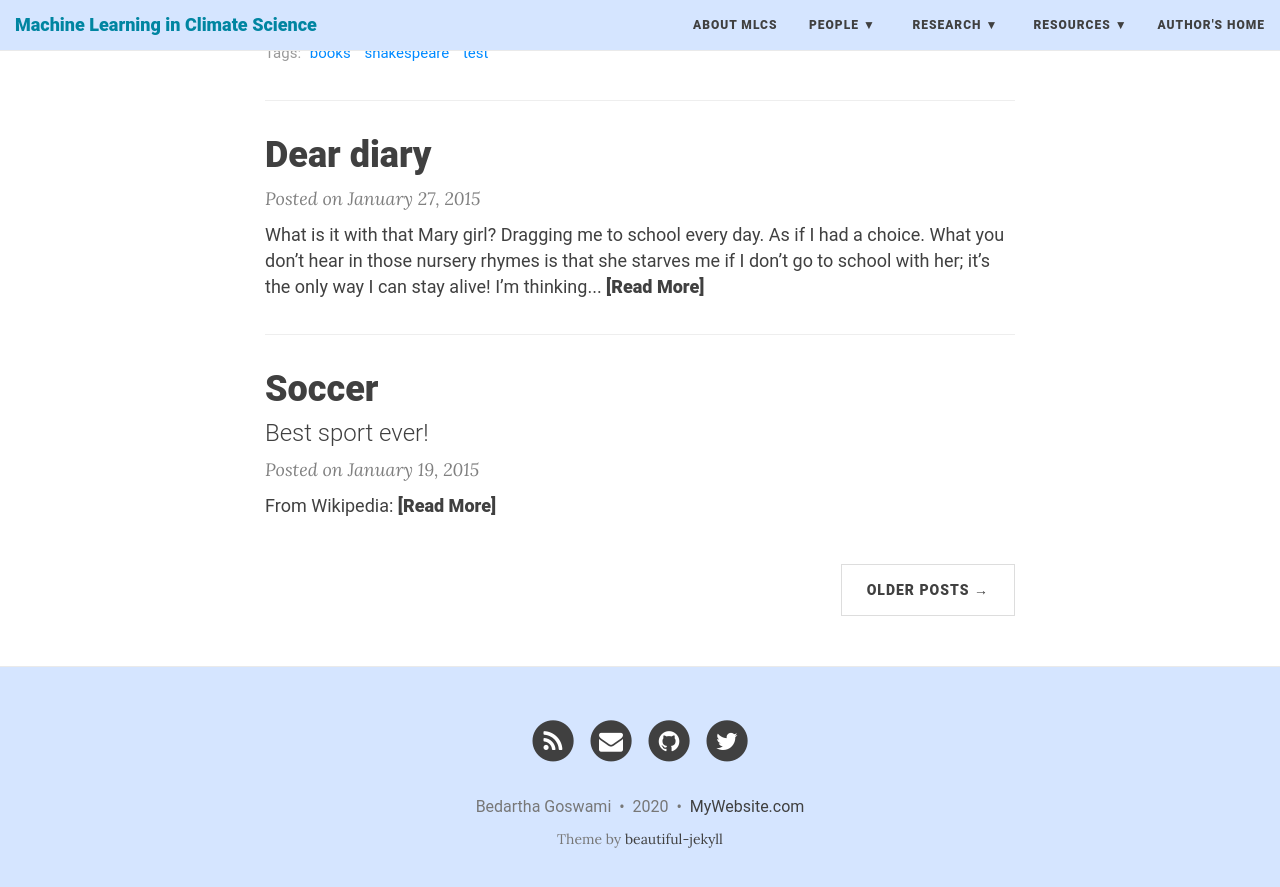
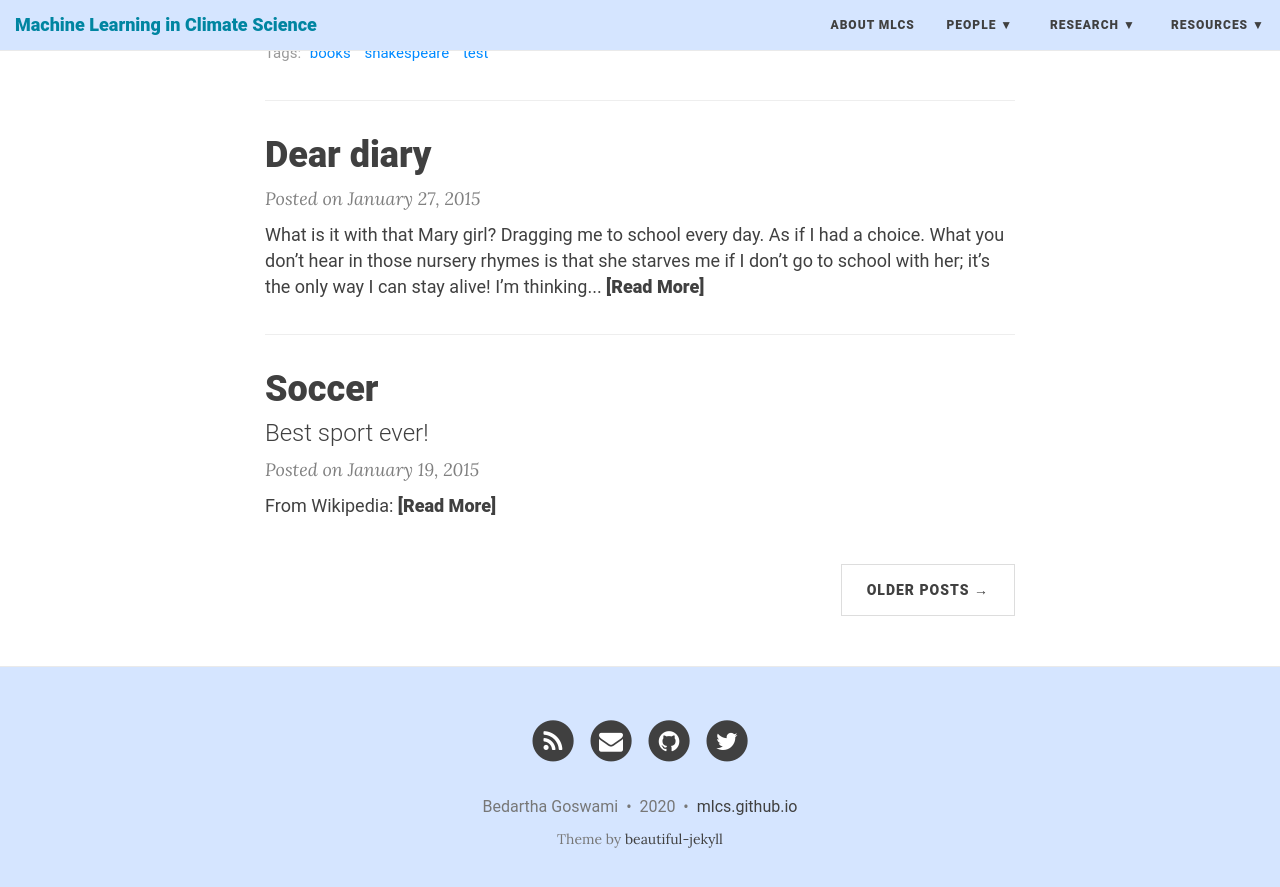
Before and after one commit to mlcs/mlcs.github.io, a Jekyll site: the page built from index.html, in a window 1280 px wide and 900 px high, scrolled down 1055 px. Shown: the top 887 px of the window. Built offline with Jekyll 4.4.1, drawn with Linux system fonts in a browser that asks for light colours; nearby versions of some CDN libraries; the list of posts is cut into pages by our own code.

Commit message:
update navbar

```diff
--- a/_config.yml
+++ b/_config.yml
@@ -30,8 +30,6 @@
       - Publications: "/research/publications"
   Resources:
       - Cluster of Excellence Machine Learning: "https://uni-tuebingen.de/en/research/core-research/cluster-of-excellence-machine-learning/home/"
-      -
-  Author's home: "http://deanattali.com"
 
 # Image to show in the navigation bar - image must be a square (width = height)
 # Remove this parameter if you don't want an image in the navbar
@@ -100,7 +98,7 @@
 
 # How to display the link to the website in the footer
 # Remove this if you don't want a link in the footer
-url-pretty: "MyWebsite.com"  # eg. "deanattali.com/beautiful-jekyll"
+url-pretty: "mlcs.github.io"  # eg. "deanattali.com/beautiful-jekyll"
 
 # --- Web Statistics Section --- #
 
```
